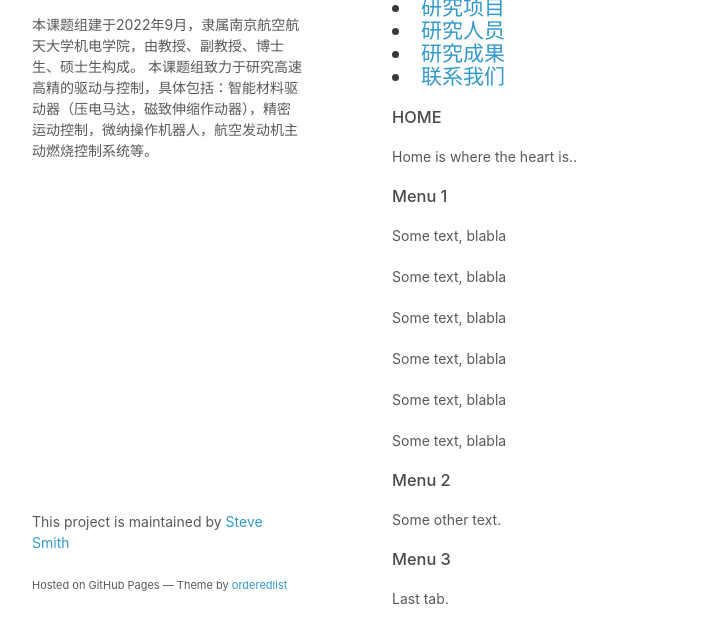
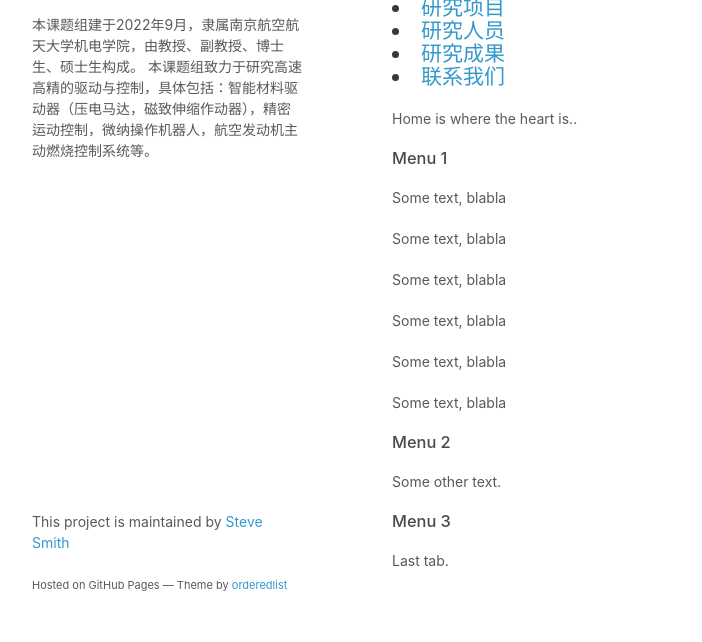
Before and after one commit to nuaaPAC/nuaaPAC.github.io, a plain HTML site: page index.html in a window 1280 px wide. Shown: the part 136-778 px from the top of the page, without its empty margins (178-880 px from the left). Drawn offline with Linux system fonts and the light colour scheme.

Commit message:
Update index.html

```diff
--- a/index.html
+++ b/index.html
@@ -33,7 +33,6 @@
 </h2>
 <div class="tabs-content">
   <div class="content active" id="home">
-    <h3>HOME</h3>
     <p>Home is where the heart is..</p>
   </div>
   <div class="content" id="menu1">
```
